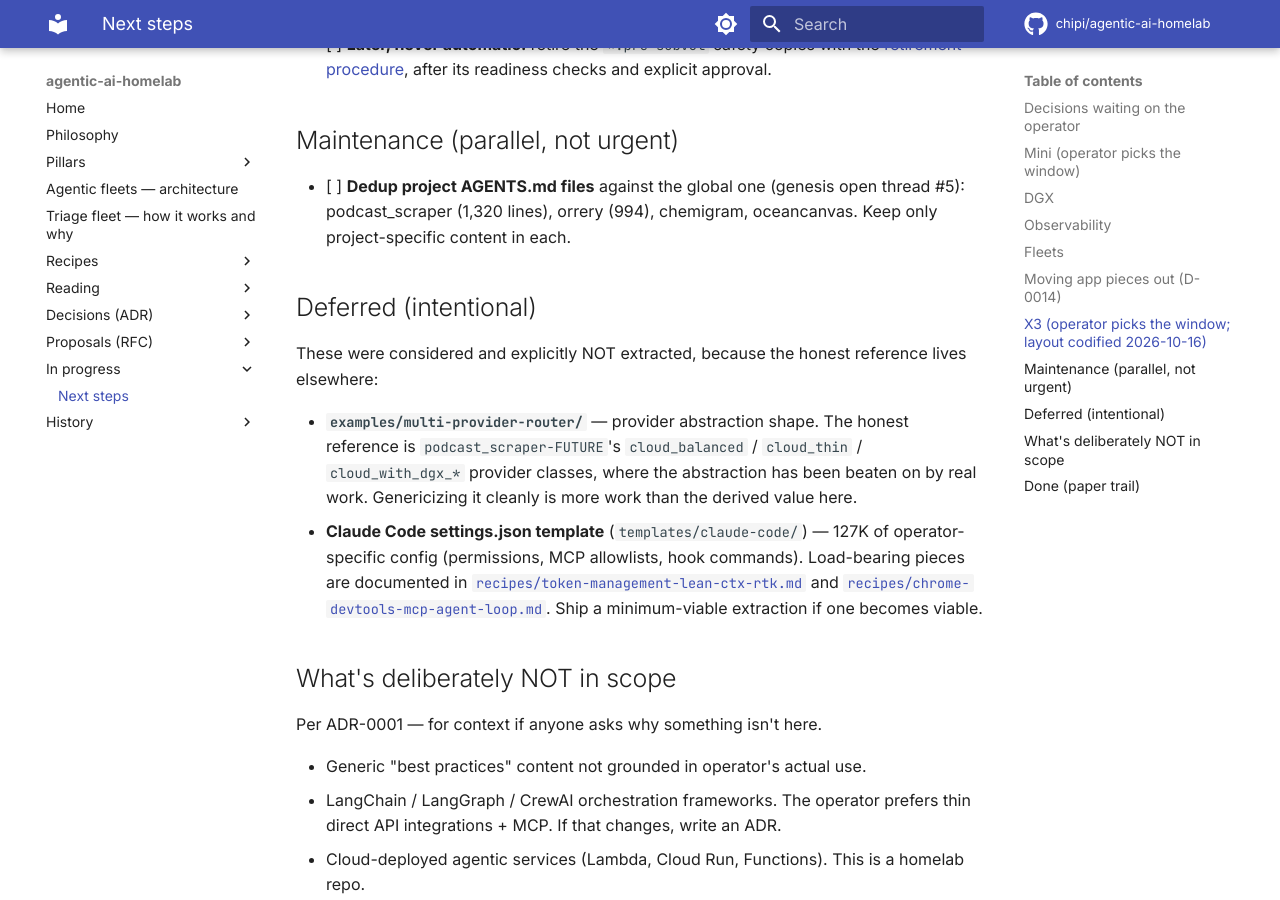
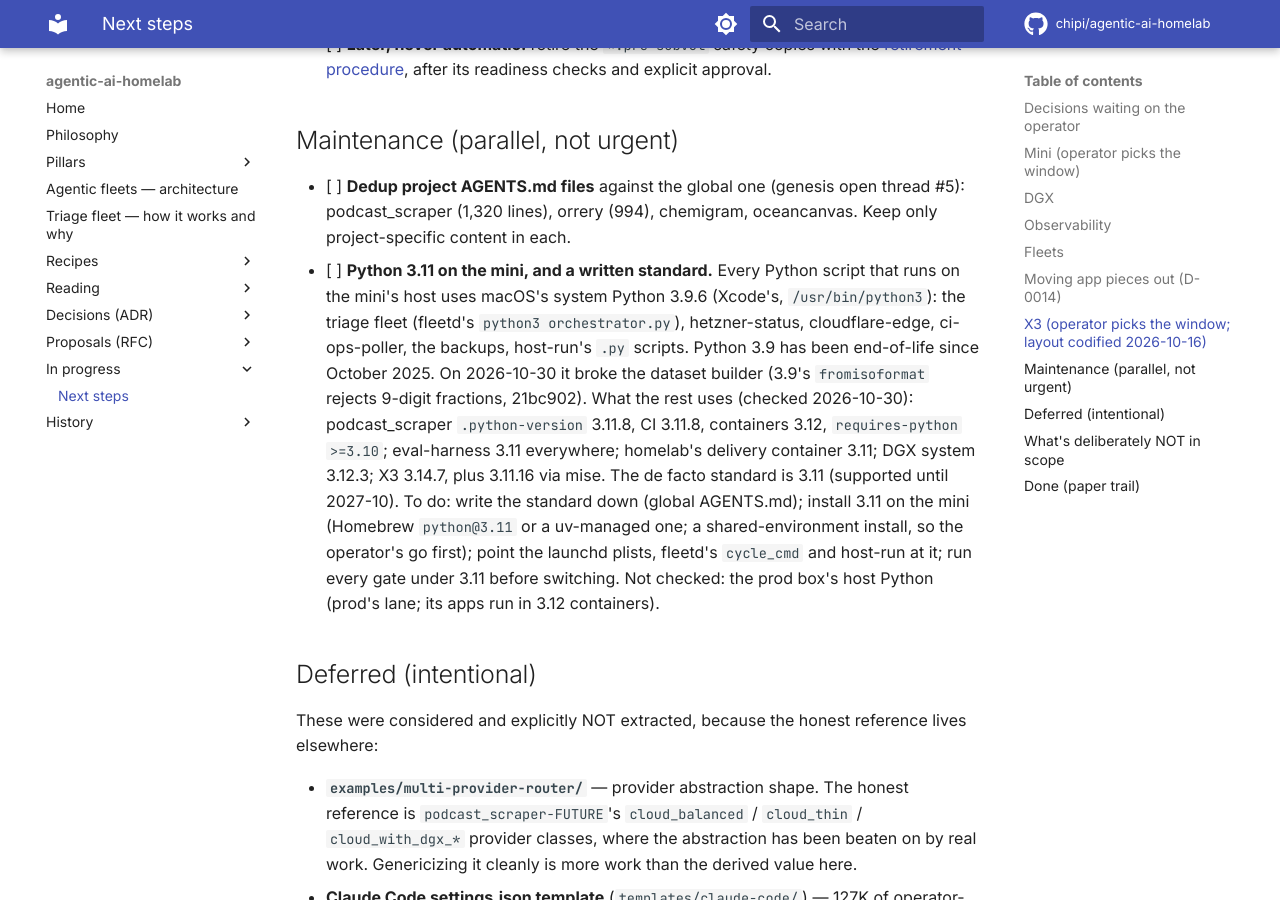
Before and after one commit to chipi/agentic-ai-homelab, an MkDocs documentation site: the page built from docs/wip/NEXT_STEPS.md, in a window 1280 px wide and 900 px high, scrolled down 4760 px. Built offline with MkDocs 1.6.1 and Material for MkDocs 9.7.7, drawn with Linux system fonts in a browser that asks for light colours; comment, search, counter and statistics services are not loaded.

Commit message:
docs(next-steps): Python 3.11 on the mini, and a written standard
The mini's host scripts run on macOS's system Python 3.9.6 (end-of-life
since 2025-10); it broke the dataset builder today (21bc902). The rest
of the projects are on 3.11 (podcast_scraper, eval-harness, delivery),
the DGX on 3.12. Recorded with the facts checked 2026-10-30 and the steps;
the install on the mini needs the operator's go.

Co-Authored-By: Claude Opus 5.5 <noreply@anthropic.com>
Claude-Session: https://claude.ai/code/session_014cvkLBvrdBPr8njAy3EJki

```diff
--- a/docs/wip/NEXT_STEPS.md
+++ b/docs/wip/NEXT_STEPS.md
@@ -179,6 +179,20 @@ adopts a piece, delete homelab's copy in the same change (dashboards share uids)
 - [ ] **Dedup project AGENTS.md files** against the global one (genesis open thread #5):
       podcast_scraper (1,320 lines), orrery (994), chemigram, oceancanvas. Keep only
       project-specific content in each.
+- [ ] **Python 3.11 on the mini, and a written standard.** Every Python script that runs on the
+      mini's host uses macOS's system Python 3.9.6 (Xcode's, `/usr/bin/python3`): the triage
+      fleet (fleetd's `python3 orchestrator.py`), hetzner-status, cloudflare-edge, ci-ops-poller,
+      the backups, host-run's `.py` scripts. Python 3.9 has been end-of-life since October 2025.
+      On 2026-10-30 it broke the dataset builder (3.9's `fromisoformat` rejects 9-digit fractions,
+      21bc902). What the rest uses (checked 2026-10-30): podcast_scraper `.python-version`
+      3.11.8, CI 3.11.8, containers 3.12, `requires-python >=3.10`; eval-harness 3.11
+      everywhere; homelab's delivery container 3.11; DGX system 3.12.3; X3 3.14.7, plus
+      3.11.16 via mise. The de facto standard is 3.11 (supported until 2027-10).
+      To do: write the standard down (global AGENTS.md); install 3.11 on the mini (Homebrew
+      `python@3.11` or a uv-managed one; a shared-environment install, so the operator's go
+      first); point the launchd plists, fleetd's `cycle_cmd` and host-run at it; run every gate
+      under 3.11 before switching. Not checked: the prod box's host Python (prod's lane; its
+      apps run in 3.12 containers).
 
 ## Deferred (intentional)
 
```
